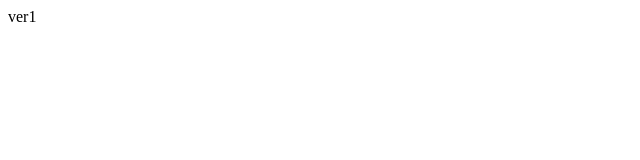
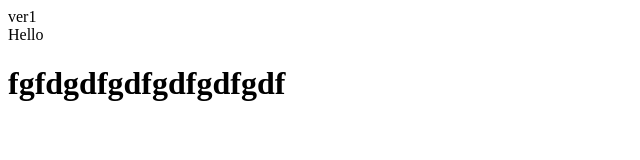
Before and after one commit to jihoon2543/test, a plain HTML site: page index.html in a window 1280 px wide. Shown: the whole page, without its empty margins (0-640 px from the left). Drawn offline with Linux system fonts and the light colour scheme.

Commit message:
first commit

```diff
--- a/index.html
+++ b/index.html
@@ -7,5 +7,7 @@
     </head>
     <body>
         <div>ver1</div>
+        <div>Hello</div>
+        <h1>fgfdgdfgdfgdfgdfgdf</h1>
     </body>
 </html>
```
